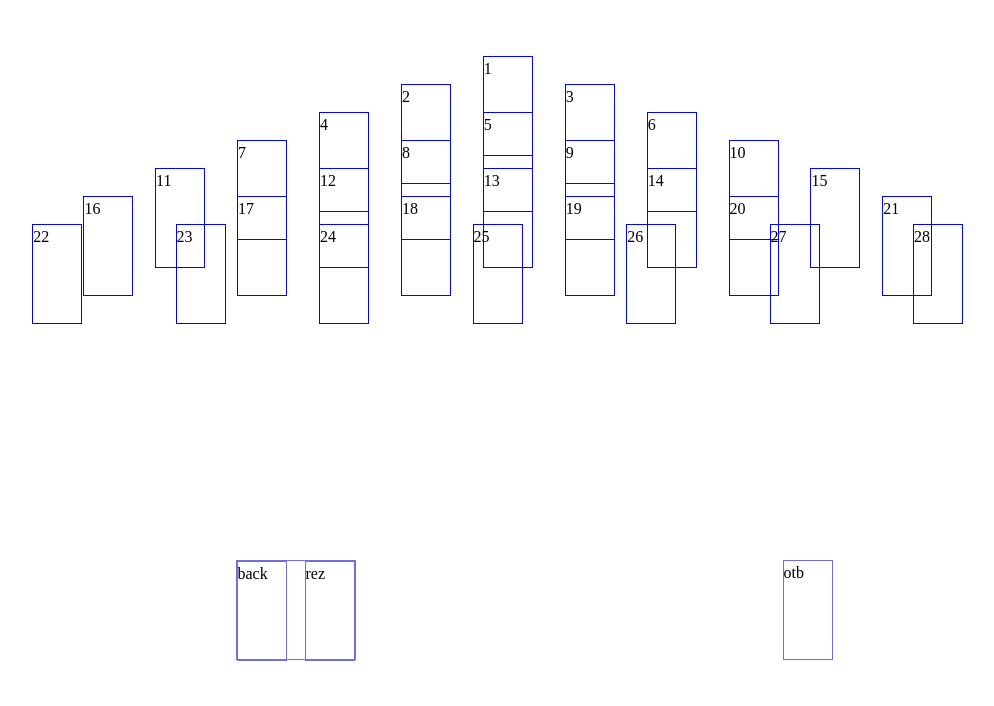
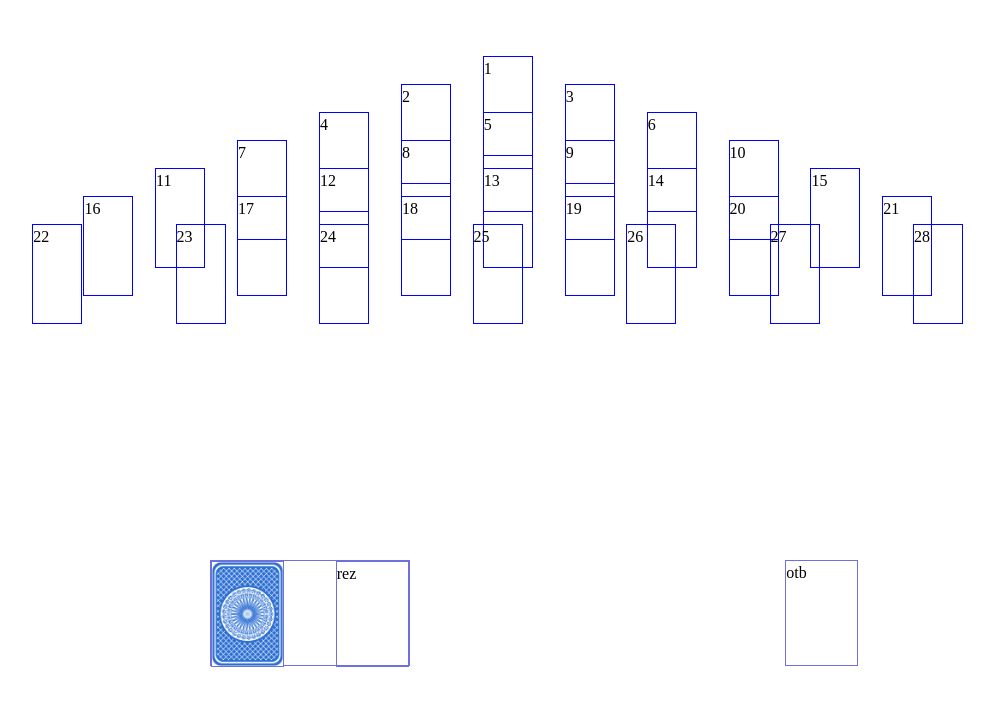
Before and after one commit to Igogoblin/pyramid, a React (Vite) app in the folder pyramid/: page / in a window 1280 px wide. Shown: the top 706 px of the page, without its empty margins (106-1100 px from the left). Built offline with nearby package versions, Linux system fonts and the light colour scheme.

Commit message:
feat: try background for back side card

```diff
--- a/pyramid/src/components/backCard/BackCard.jsx
+++ b/pyramid/src/components/backCard/BackCard.jsx
@@ -1,5 +1,8 @@
+import s from "../body/body.module.css";
+
 const BackCard = () => {
-  return <div>back</div>;
+  // style={{ background: "../../assets/cover/card-cover-1.png" }};
+  return <div className={s.back}></div>;
 };
 
 export default BackCard;
--- a/pyramid/src/components/body/body.module.css
+++ b/pyramid/src/components/body/body.module.css
@@ -3,20 +3,31 @@
   display: flex;
   flex-direction: column;
 }
+
 .basement {
   display: flex;
   justify-content: space-around;
 }
 .basement div {
-  width: 50px;
-  height: 100px;
+  width: 73px;
+  height: 106px;
   border: 1px solid rgb(111, 111, 221);
 }
 .deck {
-  min-width: 120px;
+  min-width: 200px;
+  height: 106px;
   display: flex;
   justify-content: space-between;
   border: none;
+}
+.back {
+  width: 73px;
+  background-image: url("../../assets/cover/card-cover-1.png");
+  background-size: cover;
+
+  background-repeat: no-repeat;
+  /* width: "100%";
+  height: "100%"; */
 }
 .area {
   width: 100%;
```
